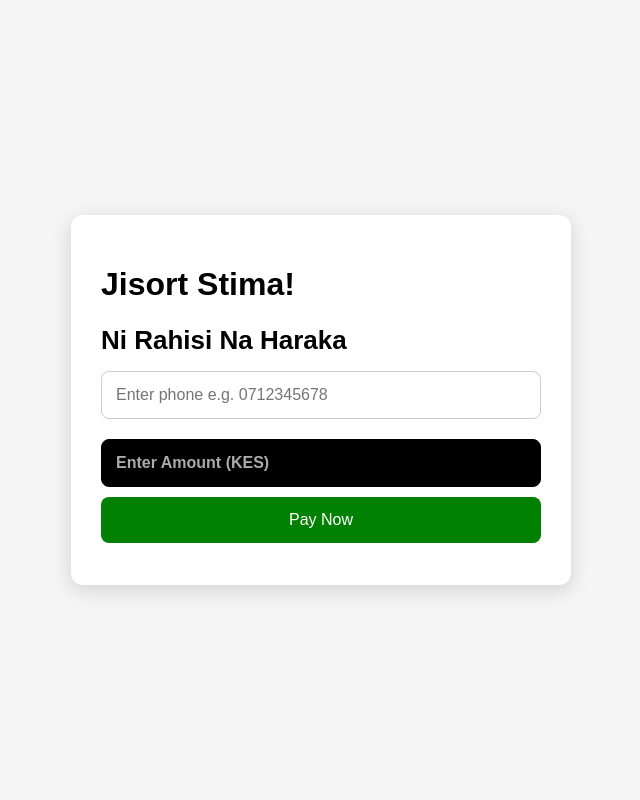
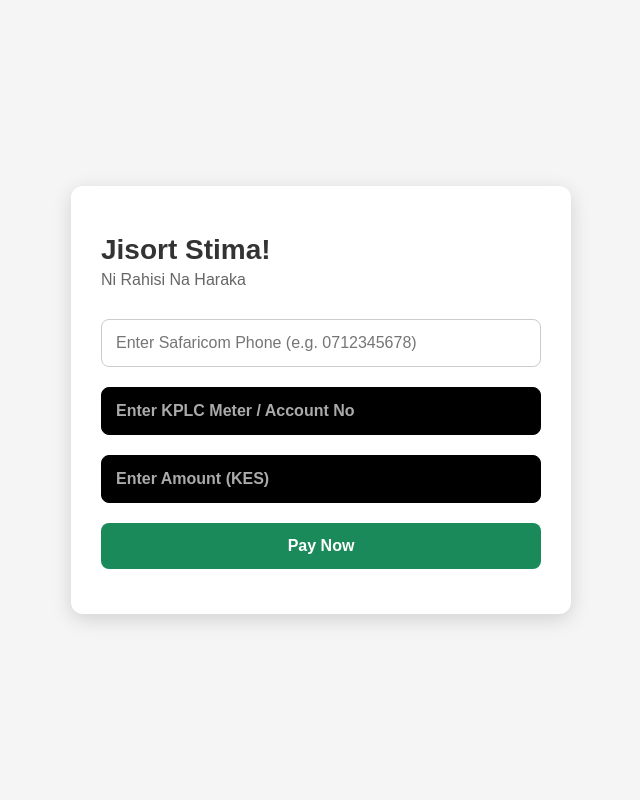
Before and after one commit to kimat07-cyber/mpesa-api, a Flask app: page / in a window 1280 px wide. Shown: the whole page, without its empty margins (319-959 px from the left). Run offline with Flask 3, Linux system fonts and the light colour scheme.

Commit message:
Update index.html

```diff
--- a/templates/index.html
+++ b/templates/index.html
@@ -5,7 +5,7 @@
 
     <style>
         body {
-            font-family: Arial;
+            font-family: Arial, sans-serif;
             background: #f5f5f5;
             display: flex;
             justify-content: center;
@@ -25,15 +25,16 @@
             box-sizing: border-box;
         }
 
-        h2 {
+        h1 {
+            font-size: 28px;
             margin-bottom: 5px;
-            font-size: 26px;
+            color: #333;
         }
 
-        h4 {
+        h2 {
             margin-top: 0;
             margin-bottom: 20px;
-            font-size: 14px;
+            font-size: 16px;
             font-weight: normal;
             color: #666;
         }
@@ -48,38 +49,41 @@
             box-sizing: border-box;
         }
 
-        /* Added styling to make the amount input field background black */
-        .amount-input {
+        /* Black input fields styling */
+        .black-input {
             background-color: #000000;
             color: #ffffff;
             border: 1px solid #000000;
             font-weight: bold;
         }
 
-        /* Keeps the text white when typing or clicking into the box */
-        .amount-input::placeholder {
+        .black-input::placeholder {
             color: #aaaaaa;
         }
 
         button {
             width: 100%;
             padding: 14px;
-            background: green;
+            background: #1b8a5a;
             color: white;
             border: none;
             border-radius: 8px;
             cursor: pointer;
             font-size: 16px;
+            font-weight: bold;
             box-sizing: border-box;
+            margin-top: 10px;
         }
 
         button:hover {
-            background: darkgreen;
+            background: #115738;
         }
 
         .msg {
-            margin-top: 12px;
+            margin-top: 15px;
             font-size: 15px;
+            font-weight: bold;
+            text-align: center;
         }
     </style>
 </head>
@@ -87,16 +91,17 @@
 <body>
 
 <div class="card">
-
     <h1>Jisort Stima!</h1>
     <h2>Ni Rahisi Na Haraka</h2>
 
+    <!-- Phone input -->
+    <input type="tel" id="phone" placeholder="Enter Safaricom Phone (e.g. 0712345678)">
 
-    <!-- Phone input -->
-    <input type="text" id="phone" placeholder="Enter phone e.g. 0712345678">
+    <!-- Meter/Account Input -->
+    <input type="text" id="account" class="black-input" placeholder="Enter KPLC Meter / Account No">
 
-    <!-- Changed from type="hidden" to type="number" and added the black styling class -->
-    <input type="number" id="amount" class="amount-input" placeholder="Enter Amount (KES)" min="1">
+    <!-- Amount Input -->
+    <input type="number" id="amount" class="black-input" placeholder="Enter Amount (KES)" min="1">
 
     <button onclick="pay()">Pay Now</button>
 
@@ -104,40 +109,55 @@
 </div>
 
 <script>
-function formatPhone(phone) {
-    phone = phone.trim();
+function validateAndFormatPhone(phone) {
+    phone = phone.trim().replace(/\s+/g, ''); // Remove spaces
 
-    // Convert 07xxxxxxxx → 2547xxxxxxxx
+    // Convert 07... or 01... to 254...
     if (phone.startsWith("0")) {
         phone = "254" + phone.substring(1);
+    } else if (phone.startsWith("+254")) {
+        phone = phone.substring(1);
     }
 
-    return phone;
+    // Safaricom specific format validation regex
+    const safaricomRegex = /^(254)(7[0-1-2-4-5-6-9]|1[1-2-3-4-5])\d{7}$/;
+
+    return safaricomRegex.test(phone) ? phone : null;
 }
 
 async function pay() {
     let phoneInput = document.getElementById("phone").value;
+    let accountInput = document.getElementById("account").value.trim();
     let amount = document.getElementById("amount").value;
     let msg = document.getElementById("msg");
 
-    // Check if phone number is provided
-    if (!phoneInput) {
+    // Clear previous styles
+    msg.style.color = "initial";
+
+    // 1. Phone validation
+    let phone = validateAndFormatPhone(phoneInput);
+    if (!phone) {
         msg.style.color = "red";
-        msg.innerText = "Please enter phone number";
+        msg.innerText = "❌ Please enter a valid Safaricom phone number.";
         return;
     }
 
-    // Check if amount is provided and is valid
-    if (!amount || amount <= 0) {
+    // 2. Account/Meter validation
+    if (!accountInput) {
         msg.style.color = "red";
-        msg.innerText = "Please enter a valid amount";
+        msg.innerText = "❌ Please enter your Meter or Account number.";
         return;
     }
 
-    let phone = formatPhone(phoneInput);
+    // 3. Amount validation
+    if (!amount || amount <= 0) {
+        msg.style.color = "red";
+        msg.innerText = "❌ Please enter a valid amount.";
+        return;
+    }
 
-    msg.style.color = "black";
-    msg.innerText = "📲 Sending STK request...";
+    msg.style.color = "#333";
+    msg.innerText = "📲 Sending STK request to your phone...";
 
     try {
         let res = await fetch("/stkpush", {
@@ -147,20 +167,26 @@ async function pay() {
             },
             body: JSON.stringify({
                 phone: phone,
-                amount: amount
+                amount: amount,
+                account: accountInput // Pass the account info to your backend
             })
         });
 
         let data = await res.json();
 
         if (data.ResponseCode === "0") {
-            msg.innerText = "✅ STK sent! Check your phone and enter PIN.";
+            msg.style.color = "green";
+            msg.innerText = "✅ STK push sent! Check your phone, enter your M-Pesa PIN, and wait for confirmation.";
+
+            // Pro-tip: You can trigger a function here to poll your backend for payment confirmation status.
         } else {
-            msg.innerText = "❌ Payment failed. Try again.";
+            msg.style.color = "red";
+            msg.innerText = "❌ Request failed. Please check your phone status and try again.";
         }
 
     } catch (err) {
-        msg.innerText = "⚠️ Server error. Try again.";
+        msg.style.color = "red";
+        msg.innerText = "⚠️ Server connection error. Try again.";
     }
 }
 </script>
```
